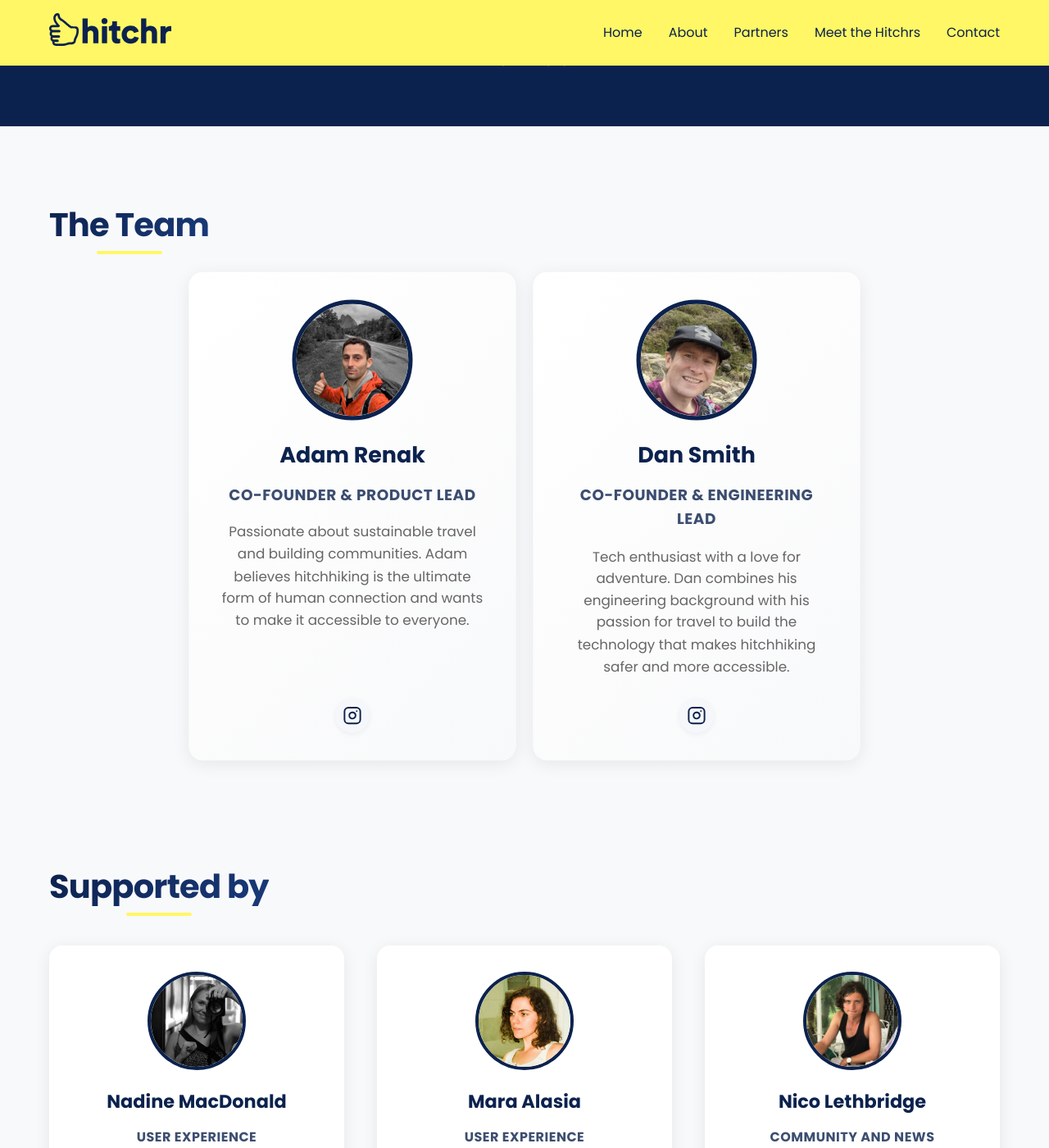
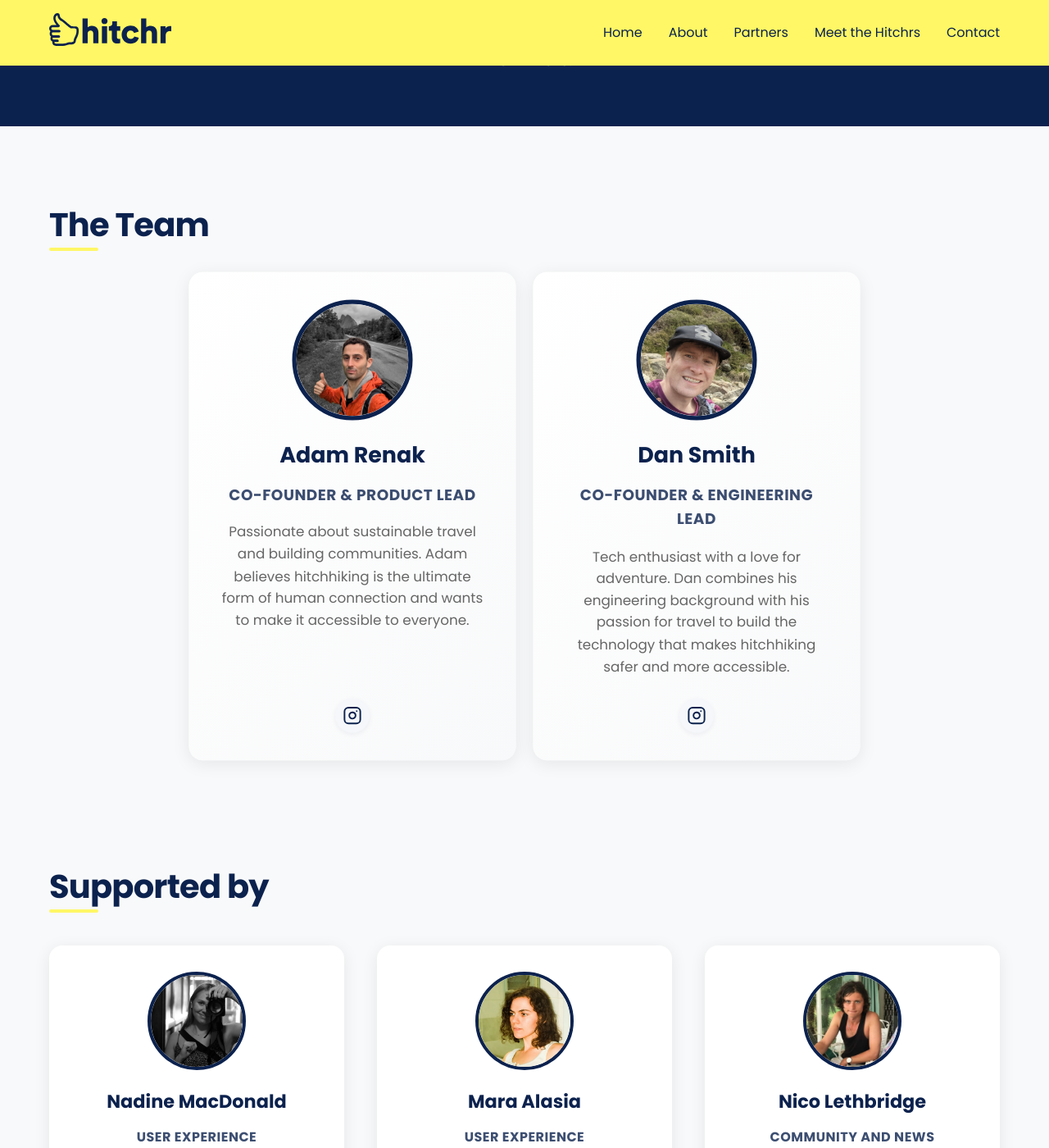
Before and after one commit to hitchrworld/hitchrworld.github.io, a Jekyll site: the page built from team.html, in a window 1280 px wide and 1400 px high, scrolled down 231 px. Shown: the whole window at 82% size. Built offline with Jekyll 4.4.1, drawn with Linux system fonts in a browser that asks for light colours.

Commit message:
Enhance H2 styles in main.css for consistency and flexibility; introduce gradient backgrounds, text color variations, and responsive adjustments for improved visual appeal across sections.

```diff
--- a/assets/css/main.css
+++ b/assets/css/main.css
@@ -19,6 +19,7 @@ body {
     font-weight: 400;
 }
 
+/* Base H2 Styles - Unified across the site */
 h2 {
     font-size: 2.5rem;
     font-weight: 700;
@@ -26,10 +27,6 @@ h2 {
     margin-bottom: 1.5rem;
     line-height: 1.2;
     letter-spacing: -0.02em;
-    background: linear-gradient(135deg, var(--secondary-color) 0%, #1a3a7a 100%);
-    -webkit-background-clip: text;
-    -webkit-text-fill-color: transparent;
-    background-clip: text;
     position: relative;
     display: inline-block;
 }
@@ -48,6 +45,28 @@ h2::after {
 
 h2:hover::after {
     width: 100%;
+}
+
+/* H2 with gradient background (for main sections) */
+h2.gradient {
+    background: linear-gradient(135deg, var(--secondary-color) 0%, #1a3a7a 100%);
+    -webkit-background-clip: text;
+    -webkit-text-fill-color: transparent;
+    background-clip: text;
+}
+
+/* H2 without underline (for specific contexts) */
+h2.no-underline::after {
+    display: none;
+}
+
+/* H2 with white text (for dark backgrounds) */
+h2.white {
+    color: white;
+}
+
+h2.white::after {
+    background: var(--primary-color);
 }
 
 @media (max-width: 768px) {
@@ -831,21 +850,8 @@ img[src*="cropped-an-honest-days-work-logo.png"] {
 
 /* Section Headers */
 .team-content h2 {
-    position: relative;
-    display: inline-block;
+    text-align: center;
     margin-bottom: 3rem;
-}
-
-.team-content h2::after {
-    content: '';
-    position: absolute;
-    bottom: -12px;
-    left: 50%;
-    transform: translateX(-50%);
-    width: 80px;
-    height: 4px;
-    background: var(--primary-color);
-    border-radius: 2px;
 }
 
 /* Responsive Design */
@@ -1309,43 +1315,6 @@ a:not(.cta-button):not(.contact-button):not(.nav-links a):not(.testimonial-nav):
     padding: 6rem 0;
     text-align: center;
     background: var(--primary-color);
-}
-
-.cta h2 {
-    font-size: 2.5rem;
-    font-weight: 700;
-    color: var(--secondary-color);
-    margin-bottom: 1.5rem;
-    line-height: 1.2;
-    letter-spacing: -0.02em;
-    background: linear-gradient(135deg, var(--secondary-color) 0%, #1a3a7a 100%);
-    -webkit-background-clip: text;
-    -webkit-text-fill-color: transparent;
-    background-clip: text;
-    position: relative;
-    display: inline-block;
-}
-
-h2::after {
-    content: '';
-    position: absolute;
-    bottom: -8px;
-    left: 0;
-    width: 60px;
-    height: 4px;
-    background: var(--primary-color);
-    border-radius: 2px;
-    transition: width 0.3s ease;
-}
-
-h2:hover::after {
-    width: 100%;
-}
-
-@media (max-width: 768px) {
-    h2 {
-        font-size: 2rem;
-    }
 }
 
 .cta-buttons {
@@ -2090,16 +2059,7 @@ img[src*="cropped-an-honest-days-work-logo.png"] {
 }
 
 .about-hero-text h2 {
-    font-size: 2.5rem;
     margin-bottom: 3rem;
-    line-height: 1.3;
-    background: none;
-    -webkit-text-fill-color: initial;
-    color: var(--secondary-color);
-}
-
-.about-hero-text h2::after {
-    display: none;
 }
 
 .hero-stats {
@@ -2402,12 +2362,6 @@ img[src*="cropped-an-honest-days-work-logo.png"] {
 
 .mission-header h2 {
     color: white;
-    background: none;
-    -webkit-text-fill-color: initial;
-}
-
-.mission-header h2::after {
-    background: var(--primary-color);
 }
 
 .mission-tagline {
```
